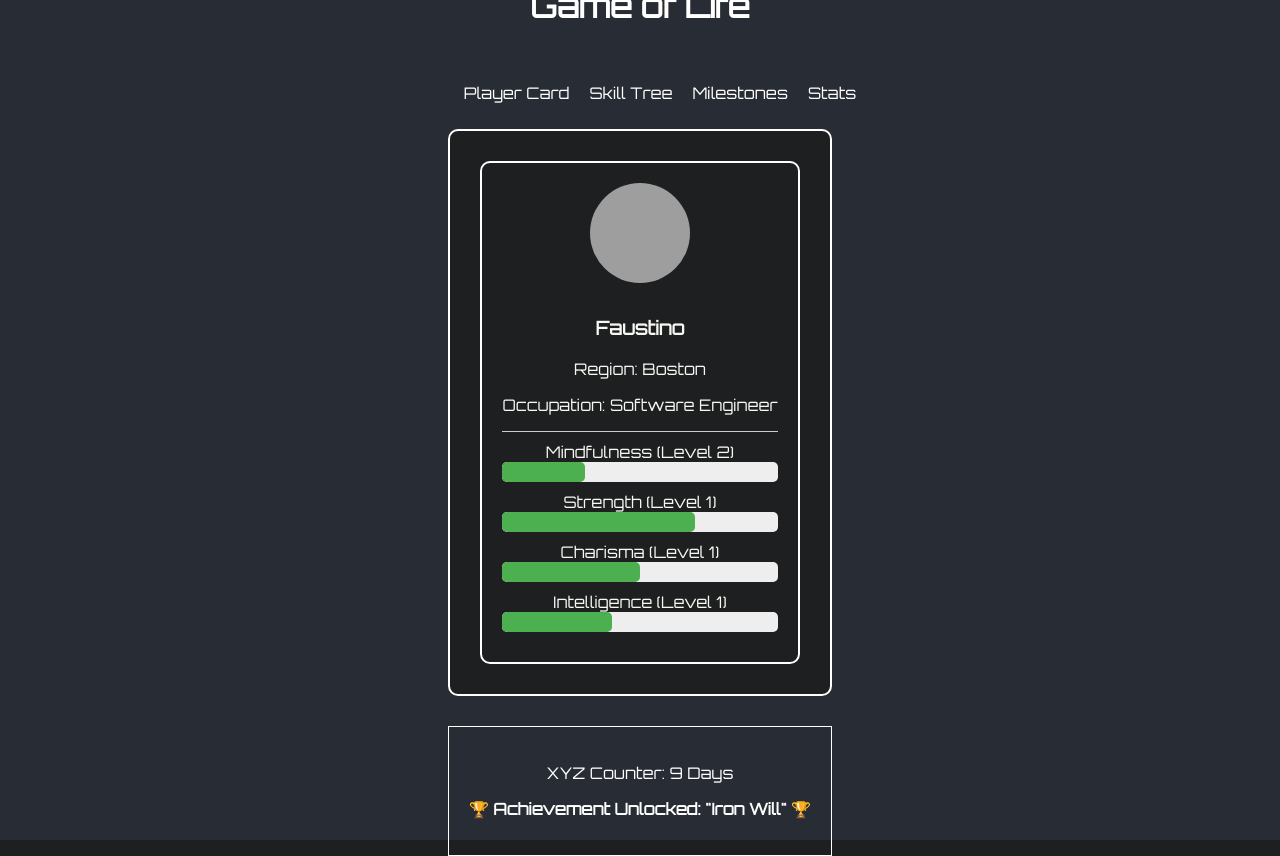
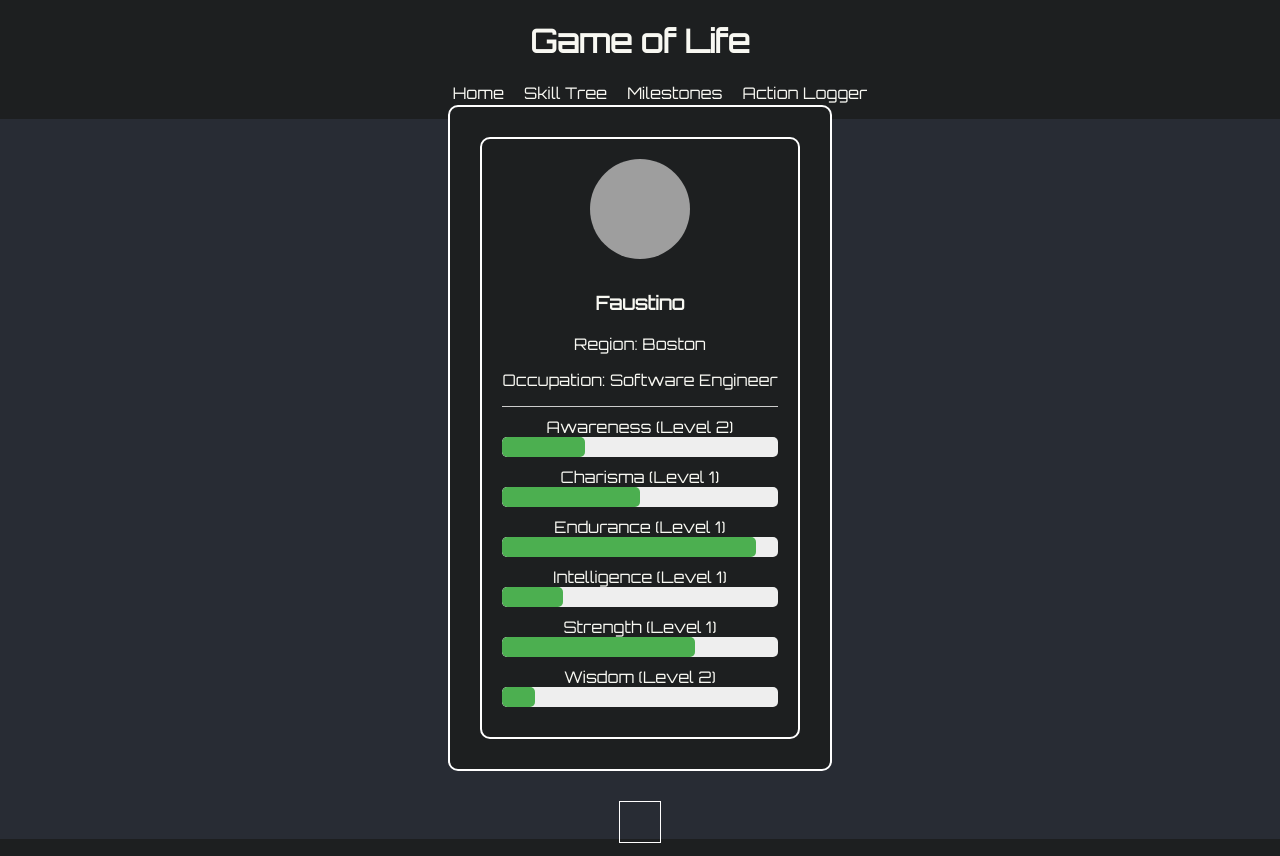
Before and after one commit to Tinoriffic/game-of-life, a React (Create React App) app in the folder frontend/: page / in a window 1280 px wide. Built offline with nearby package versions, Linux system fonts and the light colour scheme; no server answers; grey boxes are pictures that could not be loaded.

Commit message:
make nav bar visible on all pages

```diff
--- a/frontend/package.json
+++ b/frontend/package.json
@@ -13,6 +13,7 @@
     "http-proxy-middleware": "^2.0.6",
     "react": "^18.2.0",
     "react-dom": "^18.2.0",
+    "react-router-dom": "^6.18.0",
     "react-scripts": "5.0.1",
     "web-vitals": "^2.1.4"
   },
--- a/frontend/src/App.js
+++ b/frontend/src/App.js
@@ -1,29 +1,45 @@
 import axios from 'axios';
 import React, { useState, useEffect } from 'react'
+import { BrowserRouter as Router, Route, Routes, Link } from 'react-router-dom';
 import MainMenu from './components/MainMenu';
+import ActionLogger from './components/ActionLogger';
 
 function App() {
-  const [data, setData] = useState(null);
+  // const [data, setData] = useState(null);
 
-  useEffect(() => {
-    const fetchData = async () => {
-      try {
-        const response = await axios.get('http://localhost:8000/endpoint');
-        setData(response.data);
-      } catch (error) {
-        console.error('Error fetching data: ', error);
-      }
-    };
+  // useEffect(() => {
+  //   const fetchData = async () => {
+  //     try {
+  //       const response = await axios.get('http://localhost:8000/endpoint');
+  //       setData(response.data);
+  //     } catch (error) {
+  //       console.error('Error fetching data: ', error);
+  //     }
+  //   };
 
-    fetchData();
-  }, []); // The empty array means this effect will only run on mount and unmount
+  //   fetchData();
+  // }, []); // The empty array means this effect will only run on mount and unmount
 
   return (
-    <div>
-      {/* <h1>Game of Life</h1>
-      {data ? <p>{data.message}</p> : <p>Loading...</p>} */}
-      <MainMenu />
-    </div>
+    <Router>
+      <header className="main-header">
+        <h1>Game of Life</h1>
+      </header>
+      <nav className="main-nav">
+        <ul>
+          <li><Link to="/">Home</Link></li>
+          <li>Skill Tree</li>
+          <li>Milestones</li>
+          <li><Link to="/log-actions">Action Logger</Link></li>
+        </ul>
+      </nav>
+      <Routes>
+        <Route path="/" element={<MainMenu />} />
+        {/* Define the route for ActionLogger */}
+        <Route path="/log-actions" element={<ActionLogger />} />
+        {/* Define other routes */}
+      </Routes>
+    </Router>
   );
 }
 
--- a/frontend/src/components/ActionLogger.js
+++ b/frontend/src/components/ActionLogger.js
@@ -31,5 +31,6 @@ const ActionLogger = ({ onActionLogged }) => {
             <button type="submit">Log Action</button>
         </form>
     );
+}
 
-}
+export default ActionLogger;
--- a/frontend/src/components/MainMenu.css
+++ b/frontend/src/components/MainMenu.css
@@ -8,7 +8,7 @@
     background-color: #282c34; /* Dark background for a game-like feel */
     color: white;
     padding: 20px;
-    height: 100vh; /* Full height of the viewport */
+    height: 85vh;
   }
 
   .main-header {
@@ -25,6 +25,16 @@
   .main-nav li {
     margin: 0 10px;
     cursor: pointer;
+  }
+
+  .main-nav a {
+    text-decoration: none;
+    color: inherit;
+  }
+
+  .main-nav a:hover {
+    text-decoration: underline;
+    color: #4d4949;
   }
 
   .player-card, .skill-tree {
--- a/frontend/src/components/MainMenu.js
+++ b/frontend/src/components/MainMenu.js
@@ -1,27 +1,15 @@
 import React from 'react';
+import { Link } from 'react-router-dom';
 import './MainMenu.css'
 import PlayerCard from './PlayerCard';
 
 function MainMenu() {
   return (
     <div className="main-screen">
-      <header className="main-header">
-        <h1>Game of Life</h1>
-      </header>
-      <nav className="main-nav">
-        <ul>
-          <li>Player Card</li>
-          <li>Skill Tree</li>
-          <li>Milestones</li>
-          <li>Stats</li>
-        </ul>
-      </nav>
       <section className="player-card">
       <PlayerCard playerData={yourPlayerData} />
       </section>
       <section className="skill-tree">
-      <p className="funny">XYZ Counter: 9 Days</p>
-      <p><b>🏆 Achievement Unlocked: "Iron Will" 🏆</b></p>
       </section>
       {/* Add more sections as needed */}
     </div>
@@ -35,9 +23,24 @@ const yourPlayerData = {
   region: 'Boston',
   occupation: 'Software Engineer',
   stats: {
-    mindfulness: {
+    awareness: {
       level: 2,
       currXP: 30,
+      maxXP: 100
+    },
+    charisma: {
+      level: 1,
+      currXP: 50,
+      maxXP: 100
+    },
+    endurance: {
+      level: 1,
+      currXP: 92,
+      maxXP: 100
+    },
+    intelligence: {
+      level: 1,
+      currXP: 22,
       maxXP: 100
     },
     strength: {
@@ -45,14 +48,9 @@ const yourPlayerData = {
       currXP: 70,
       maxXP: 100
     },
-    charisma: {
-      level: 1,
-      currXP: 50,
-      maxXP: 100
-    },
-    intelligence: {
-      level: 1,
-      currXP: 40,
+    wisdom: {
+      level: 2,
+      currXP: 12,
       maxXP: 100
     }
   }
```
Also changed, not shown: 1 other file (tests, documents, lock files or other folders). Lines whose indentation alone changed are shown as unchanged.
